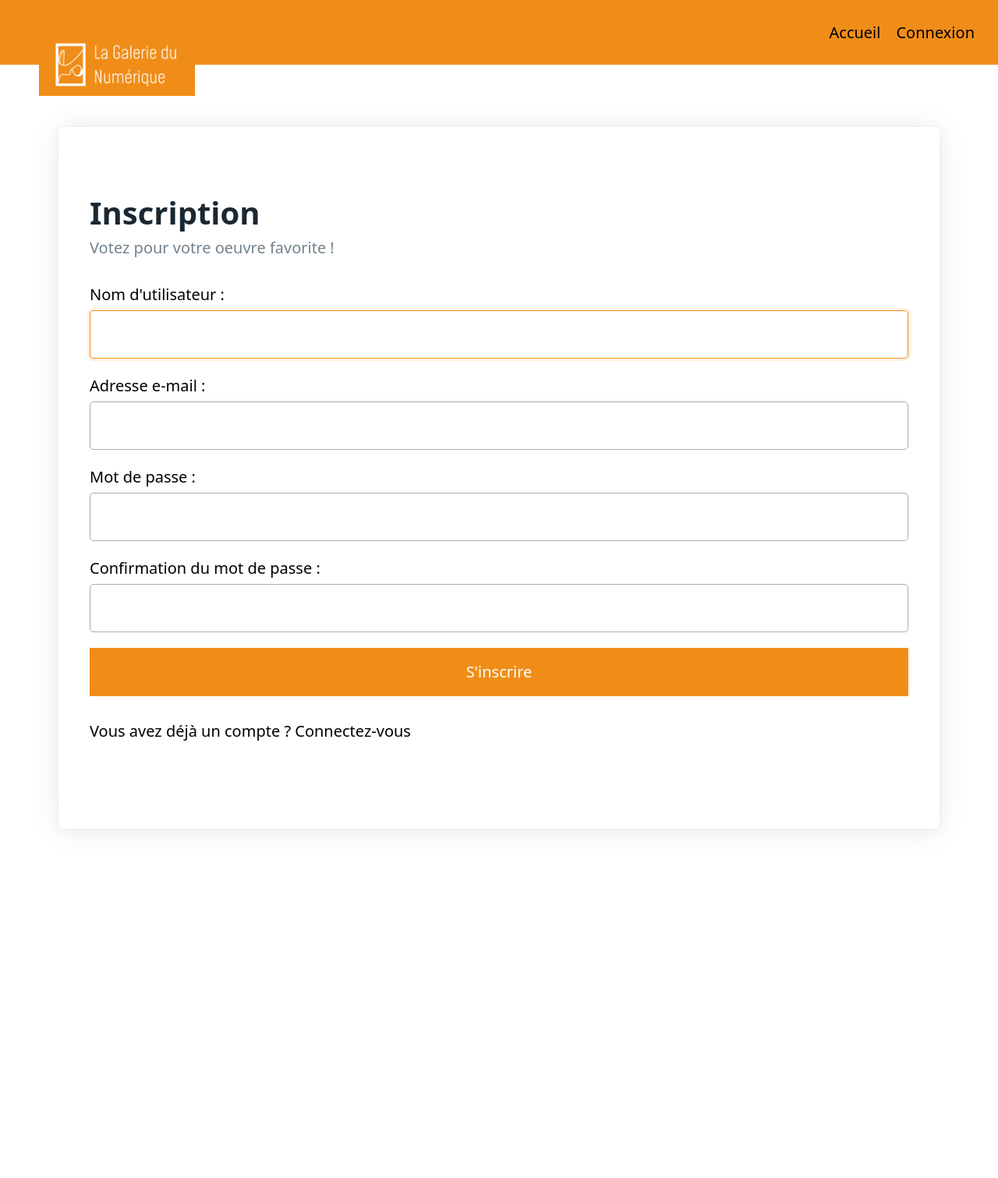
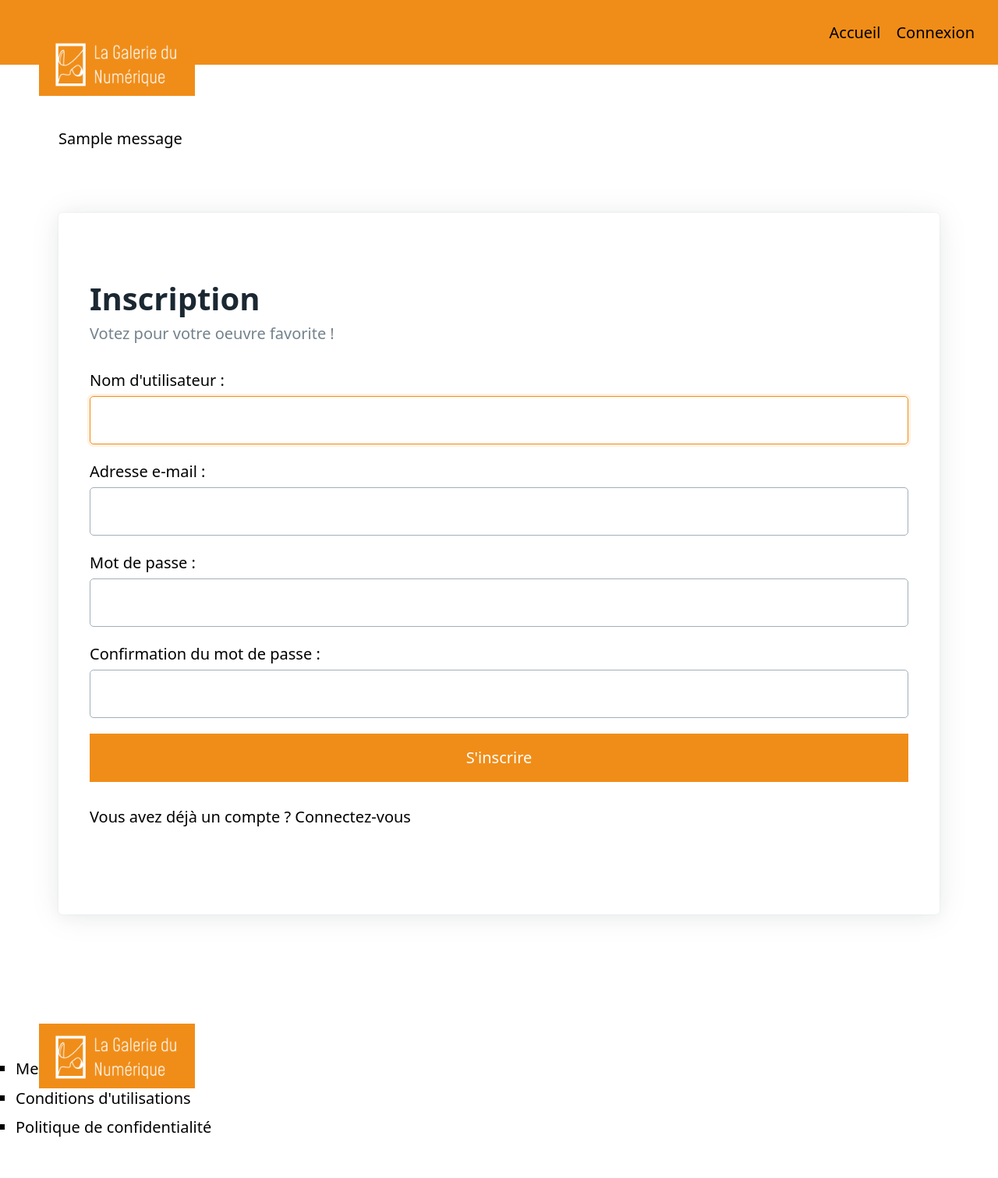
Before and after one commit to arthurgeay/galerie-du-numerique, a Django app: page /signup in a window 1280 px wide. Shown: the whole page at 78% size. Before the commit the page ends 1068 px from the top, so only its background shows below. Run offline with Django 4.2, Linux system fonts and the light colour scheme; tables that the repository leaves empty hold one stand-in row (values such as "Sample post"); one stand-in notice (Sample message) is shown.

Commit message:
fix: merge conflicts

```diff
--- a/artwork_gallery/authentication/views.py
+++ b/artwork_gallery/authentication/views.py
@@ -2,7 +2,7 @@ from django.shortcuts import render, redirect
 from django.contrib.auth import login, authenticate, logout
 from django.contrib.auth.forms import UserCreationForm
 from django.utils.translation import gettext_lazy as _
-
+from django.contrib.auth.models import Group
 from . import forms
 
 
@@ -38,6 +38,11 @@ def signup_page(request):
         form = forms.SignupForm(request.POST)
         if form.is_valid():
             user = form.save()
+
+            # Add user in customers group with can_vote permission
+            customers_group = Group.objects.get(name="customers")
+            customers_group.user_set.add(user)
+
             login(request, user)
-            return redirect("galery")
+            return redirect("gallery")
     return render(request, "authentication/signup.html", {"form": form})
--- a/artwork_gallery/templates/base.html
+++ b/artwork_gallery/templates/base.html
@@ -1,23 +1,29 @@
-<!doctype html>
-
-{% load static %}
-{% load i18n %}
+<!DOCTYPE html>
+{% load static %} {% load i18n %}
 <html lang="fr">
   <head>
-    <meta charset="UTF-8">
-    <meta name="viewport"
-          content="width=device-width, user-scalable=no, initial-scale=1.0, maximum-scale=1.0, minimum-scale=1.0">
-    <meta http-equiv="X-UA-Compatible" content="ie=edge">
+    <meta charset="UTF-8" />
+    <meta
+      name="viewport"
+      content="width=device-width, user-scalable=no, initial-scale=1.0, maximum-scale=1.0, minimum-scale=1.0"
+    />
+    <meta http-equiv="X-UA-Compatible" content="ie=edge" />
     <link rel="stylesheet" href="{% static 'css/pico.min.css' %}" />
+
     <link rel="stylesheet" href="{% static 'css/global.css' %}" />
     {% block links %}{% endblock links %}
+
     <title>Galerie du numérique</title>
   </head>
+
   <body>
     <header>
       <div class="logo">
         {% load static %}
-            <img src="{% static 'images/Logo.png' %}" alt="La Galerie du Numérique">
+        <img
+          src="{% static 'images/Logo.png' %}"
+          alt="La Galerie du Numérique"
+        />
       </div>
       <nav class="container-fluid">
         <ul>
@@ -31,8 +37,30 @@
         </ul>
       </nav>
     </header>
+    {% block hero %}{% endblock hero %}
        <main class="container">
+        {% include "flash_messages.html" %}
         {% block content %}{% endblock content %}
     </main>
+    <footer>
+      <div class="logo">
+        {% load static %}
+        <img
+          src="{% static 'images/Logo.png' %}"
+          alt="La Galerie du Numérique"
+        />
+      </div>
+      <ul>
+        <li>
+          <a href="/infos">Mentions légales</a>
+        </li>
+        <li>
+          <a href="/agreement">Conditions d'utilisations</a>
+        </li>
+        <li>
+          <a href="/policy">Politique de confidentialité</a>
+        </li>
+      </ul>
+    </footer>
   </body>
 </html>
--- /dev/null
+++ b/artwork_gallery/templates/flash_messages.html
@@ -0,0 +1,5 @@
+{% if messages %} {% for message in messages %}
+<div class="alert {% if message.tags %} {{ message.tags }} {% endif %}">
+  {{ message }}
+</div>
+{% endfor %} {% endif %}
```
Lines whose indentation alone changed are shown as unchanged.
